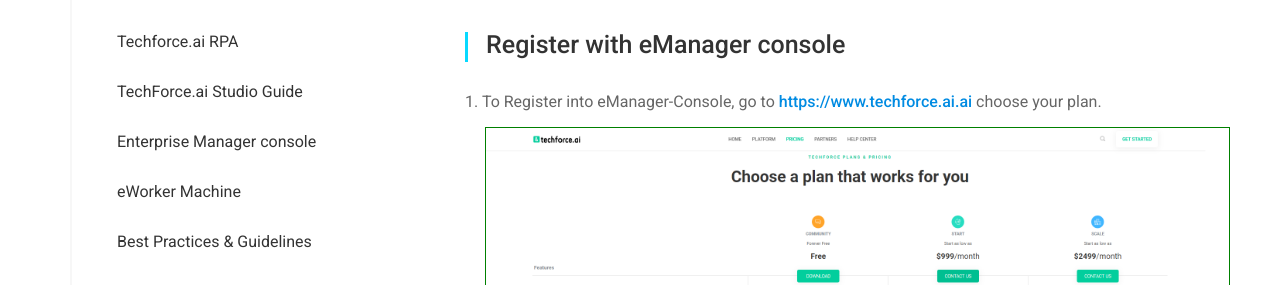
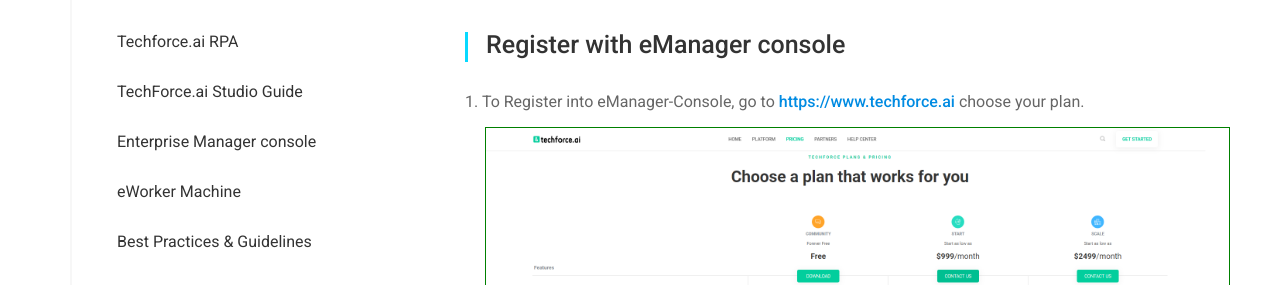
Before and after one commit to digitamizers/Documentation, a Jekyll site: the page built from index.md, in a window 1280 px wide and 900 px high, scrolled down 70271 px. Shown: the part 168-453 px from the top of the window. Built offline with Jekyll 4.4.1, drawn with Linux system fonts in a browser that asks for light colours.

Commit message:
ffhhjhik

```diff
--- a/_layouts/default.html
+++ b/_layouts/default.html
@@ -2350,7 +2350,7 @@
                             <div id="Registerwith"  class="page-section">
                               <h4 class="skyBlue"> Register with eManager console</h4>
 
-                              <p><span class="numbers">1.</span>  To Register into eManager-Console, go to<a target="_blank" href="https://www.techforce.ai.ai"> https://www.techforce.ai.ai  </a>choose your plan.</p>
+                              <p><span class="numbers">1.</span>  To Register into eManager-Console, go to<a target="_blank" href="https://www.techforce.ai"> https://www.techforce.ai  </a>choose your plan.</p>
                               <img src="{{ '/assets/images/doc-img44.png' | relative_url }}"alt="image" style=" border: 1px solid green;margin-left:20px;margin-top:10px;margin-bottom:10px;">
                                <p style="text-align:center;"><strong>Figure: Choose your Plan </strong></p>
                               <p><span class="numbers">2. </span>Fill your details and submit.</p>
```
